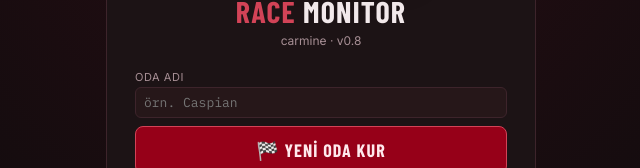
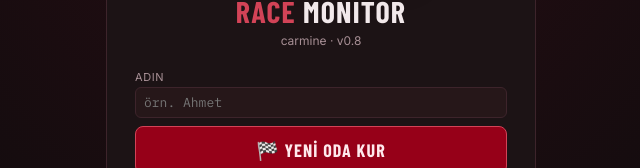
Before and after one commit to ahmettdc/caspianracemonitorweb, a React (Vite) app: page / in a window 1280 px wide. Shown: the part 265-433 px from the top of the page, without its empty margins (319-959 px from the left). Built offline with nearby package versions, Linux system fonts and the light colour scheme.

Commit message:
Geri alma: üye ismi etiketleri Adın/ADIN'a döndürüldü (RACE MONITOR markası korundu)

```diff
--- a/src/App.jsx
+++ b/src/App.jsx
@@ -183,7 +183,7 @@ const CARS = {
 /* ---------- i18n: Türkçe metin anahtar, EN sözlükten çevrilir ---------- */
 const EN = {
   // lobi
-  "Oda Adı": "Room Name", "örn. Caspian": "e.g. Caspian",
+  "Adın": "Your Name", "örn. Ahmet": "e.g. John",
   "🏁 Yeni Oda Kur": "🏁 Create New Room",
   "veya mevcut odaya katıl": "or join an existing room",
   "Oda Kodu": "Room Code", "PIN (düzenleme)": "PIN (edit access)",
@@ -214,7 +214,7 @@ const EN = {
   "VE Tüketim (%/tur)": "VE Usage (%/lap)", "Dolum Hızı (%/s)": "Refuel Rate (%/s)",
   "%100 = Taşınan Yakıt": "100% = Fuel Carried",
   // teambar
-  "ODA ADI": "ROOM NAME", "Oda Kur": "Create Room", "ODA KODU": "ROOM CODE",
+  "ADIN": "NAME", "Oda Kur": "Create Room", "ODA KODU": "ROOM CODE",
   "PIN (opsiyonel)": "PIN (optional)", "Katıl": "Join",
   "👁 İZLEYİCİ": "👁 VIEWER", "✎ DÜZENLEYİCİ": "✎ EDITOR",
   "Odadan Ayrıl": "Leave Room", "Senkronize": "In sync",
@@ -1670,8 +1670,8 @@ ${bottomBar}
             <div className="sub">carmine · v0.8</div>
 
             {firebaseReady ? (<>
-              <label>{t("Oda Adı")}</label>
-              <input type="text" placeholder={t("örn. Caspian")} value={userName}
+              <label>{t("Adın")}</label>
+              <input type="text" placeholder={t("örn. Ahmet")} value={userName}
                 onChange={(e) => setUserName(e.target.value)} />
 
               <button className="bigbtn" onClick={createRoom}>
@@ -1868,7 +1868,7 @@ ${bottomBar}
           {barOpen ? "▲" : "▼"}</button>
         {barOpen && (<>
         {!room ? (firebaseReady ? (<>
-          <input type="text" placeholder={t("ODA ADI")} value={userName}
+          <input type="text" placeholder={t("ADIN")} value={userName}
             onChange={(e) => setUserName(e.target.value)} style={{ textTransform: "none" }} />
           <button className="solid" onClick={createRoom}>{t("Oda Kur")}</button>
           <input type="text" placeholder={t("ODA KODU")} value={joinCode}
```
